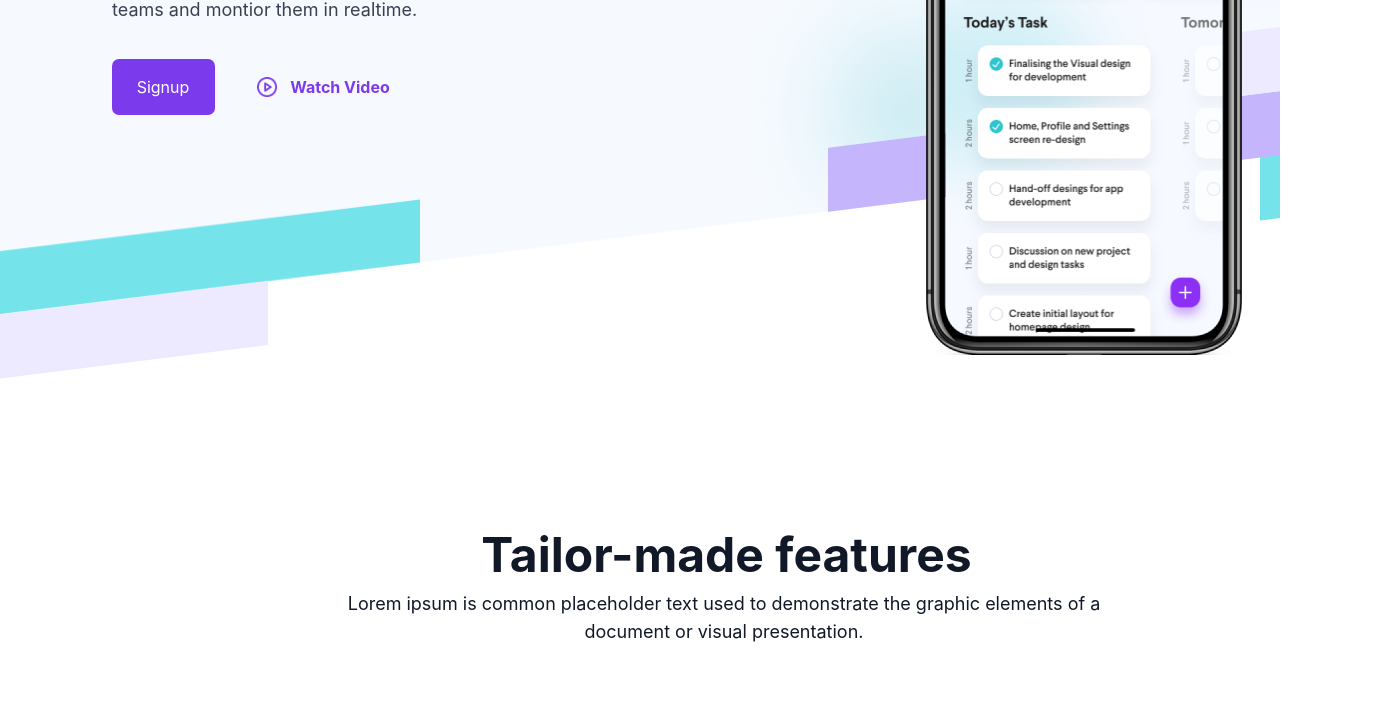
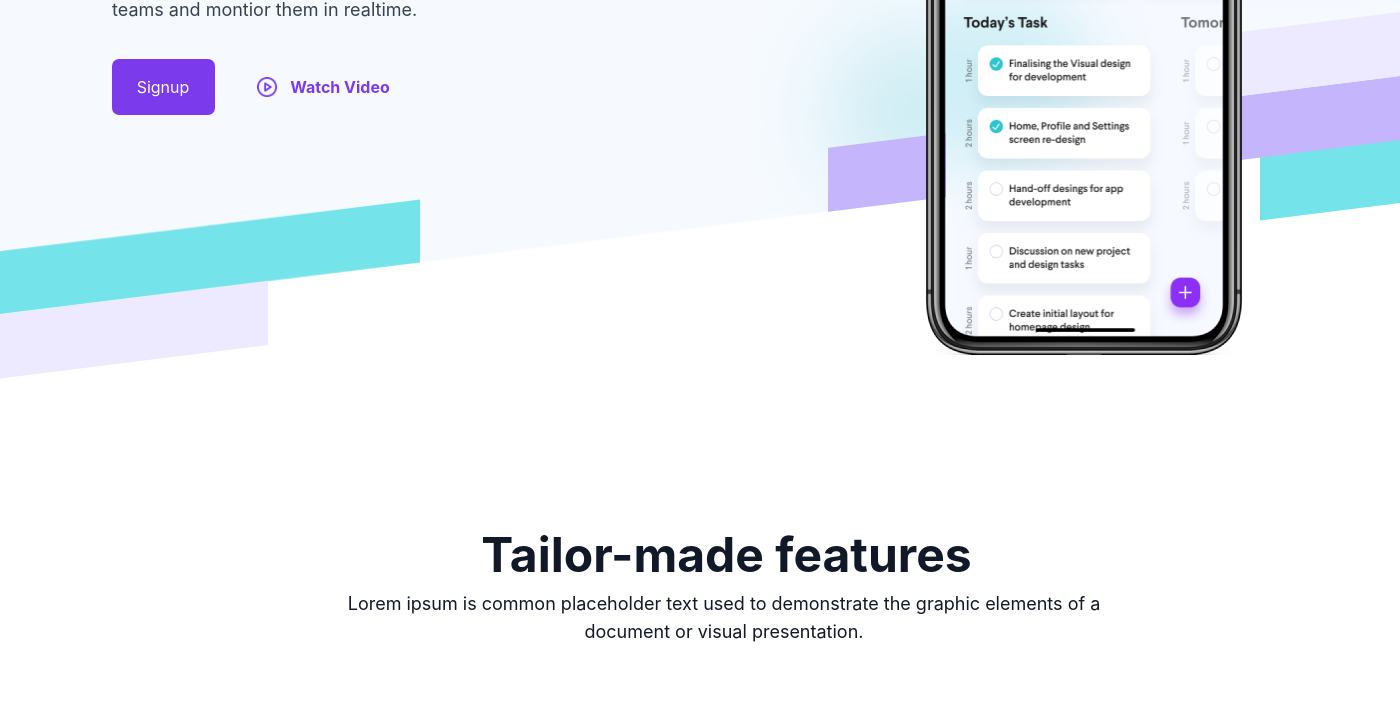
Before and after one commit to AryanSehgal/HCI-Project, a plain HTML site: page index.html in a window 1280 px wide. Shown: the part 437-1147 px from the top of the page, 1400 px wide, since content can reach past the window. Drawn offline with Linux system fonts and the light colour scheme.

Commit message:
Update styles.css

```diff
--- a/styles.css
+++ b/styles.css
@@ -7,7 +7,7 @@ div { position: absolute; }
 #content-container {
 	display: block;
 	position: relative;
-/* 	width: 1380px;  */
+	width: 1400px;
 	/* width: 100%; */
 	height: 4121px;
 	overflow: hidden;
```
